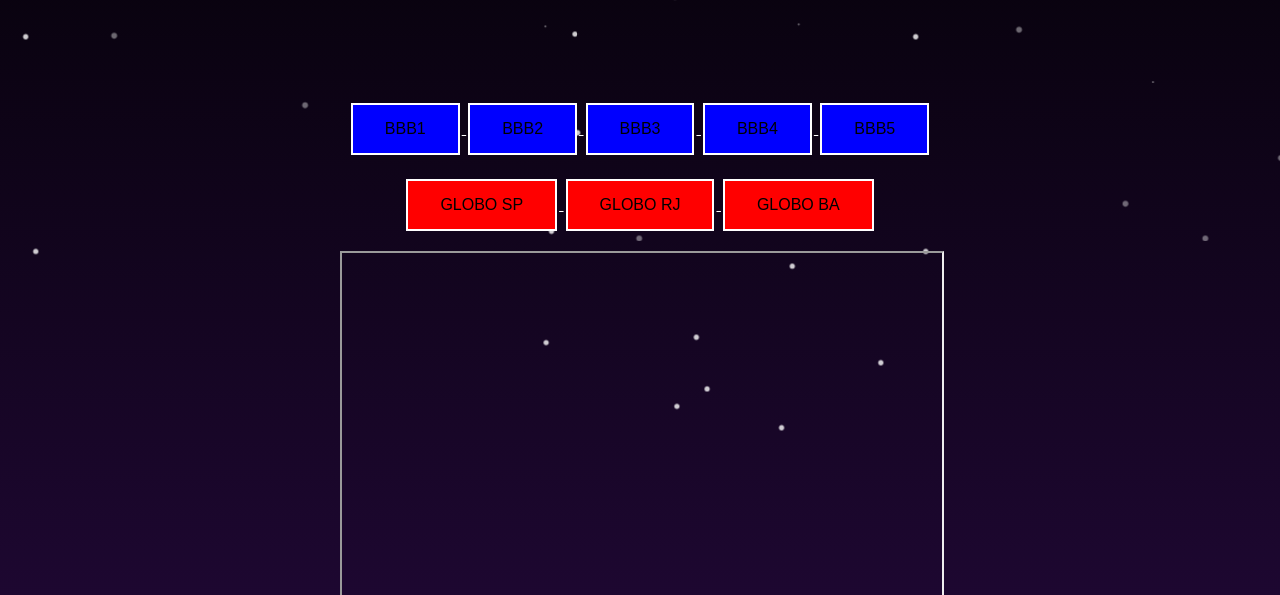
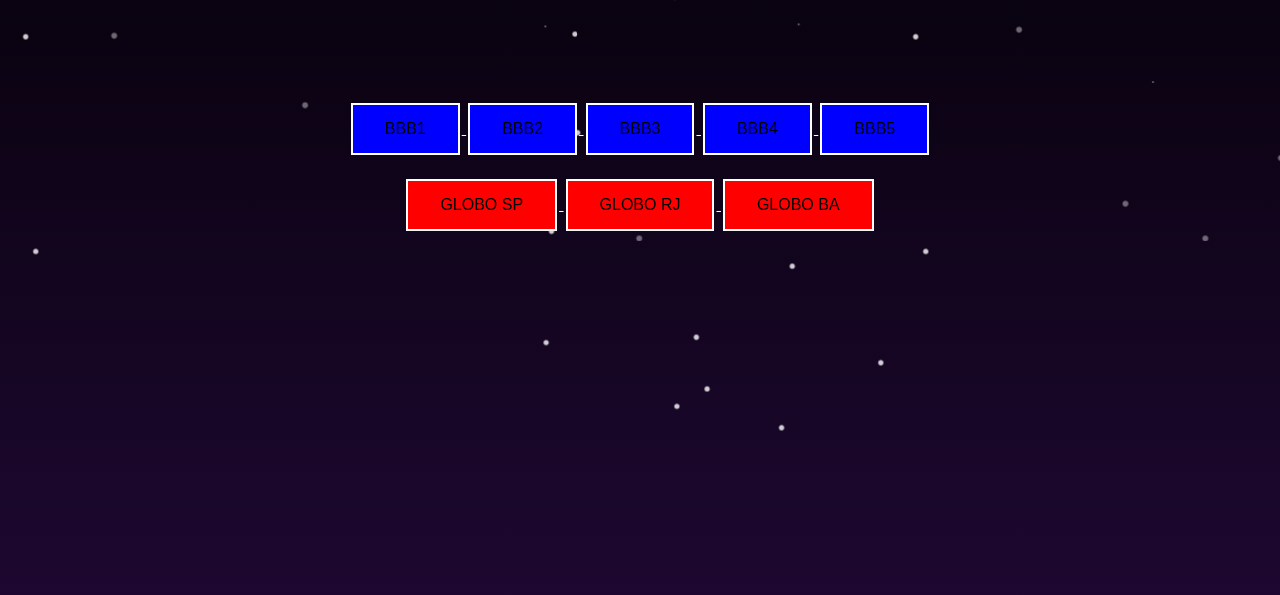
Before and after one commit to vhtc/BBB22, a plain HTML site: page index.html in a window 1280 px wide. Shown: the part 205-800 px from the top of the page. Drawn offline with Linux system fonts and the light colour scheme; a web font is replaced by a local one.

Commit message:
Removida a borda do iframe

```diff
--- a/index.html
+++ b/index.html
@@ -64,7 +64,7 @@
               <button class="button button2">GLOBO BA</button>
           </a>
         </p>
-          <iframe name="iframe_a" scrolling=no height="400" width="100%" allowFullScreen title="Iframe Example" autoplay></iframe>
+          <iframe name="iframe_a" scrolling=no style="border:none;" height="400" width="100%" allowFullScreen title="Iframe Example" autoplay></iframe>
       </div>
       <div></div>
       <div class="marvellous-container">
--- a/styles.css
+++ b/styles.css
@@ -124,12 +124,12 @@
 
 .title-marvel2 {
   font-weight: bolder;
-  color: #020103;
+  color:#020103;
   font-size: 25%;
   letter-spacing: 1px;
   text-transform: uppercase;
   padding: 6px 12px;
-  background: #9b00f5;
+  background:#9b00f5;
 }
 
 .title-studios2 {
@@ -141,9 +141,9 @@
   letter-spacing: 1px;
   text-transform: uppercase;
   padding: 0 5px;
-  border-color: #9b00f5;
   border-top: 8px solid;
   border-bottom: 8px solid;
+  border-color: #9b00f5;
   line-height: 1;
 }
 
```
